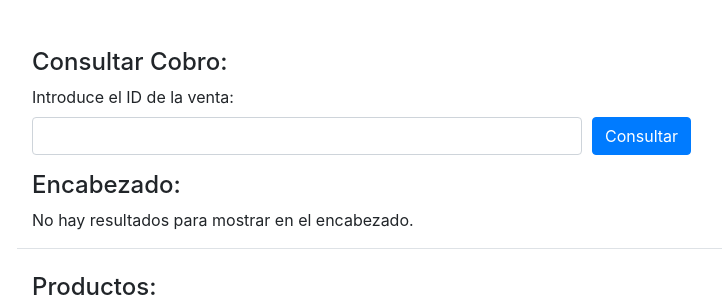
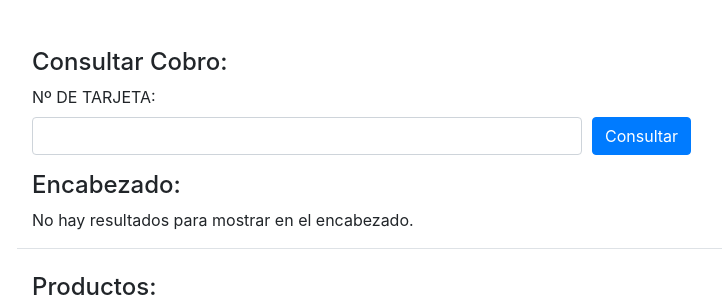
Before and after one commit to valm-software/valm-lite, a Flask app: template templates/consultar_cobro.html in a window 1280 px wide. Shown: the part 56-356 px from the top of the page, without its empty margins (53-775 px from the left). Run offline with Flask 3, Linux system fonts and the light colour scheme; the template is opened without the code that fills it, so the values that code supplies are empty; some libraries are stand-ins or nearby versions.

Commit message:
modifica el nombre del campo de busqueda

```diff
--- a/templates/consultar_cobro.html
+++ b/templates/consultar_cobro.html
@@ -11,7 +11,7 @@
             <form action="{{ url_for('consultar_cobro', usuario=usuario) }}" method="post">
                 <div class="form-row"> <!-- Usamos form-row para que los elementos estén en la misma línea -->
                     <div class="form-group col-md-6">
-                        <label for="id_venta">Introduce el ID de la venta:</label>
+                        <label for="id_venta">Nº DE TARJETA:</label>
                         <input type="text" name="id_venta" class="form-control" required>
                     </div>
                     <div class="col-md-2">
```
